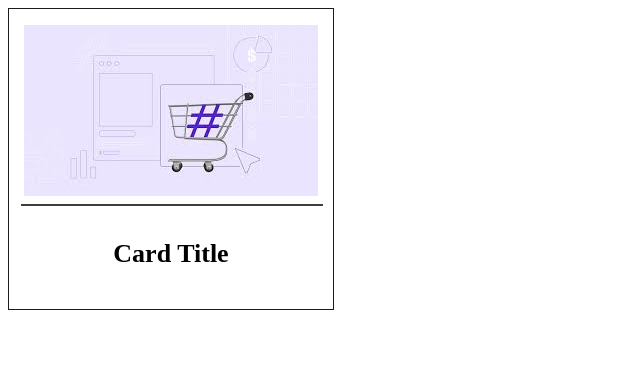
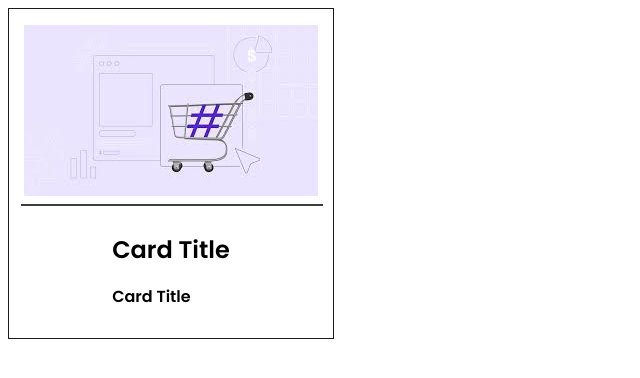
Before and after one commit to PedroHRFerreira/controle-de-estado, a Nuxt app: page / in a window 1280 px wide. Shown: the top 378 px of the page, without its empty margins (0-640 px from the left). Built offline with nearby package versions, Linux system fonts and the light colour scheme.

Commit message:
feat: :sparkles: fonts adionadas

```diff
--- a/app.vue
+++ b/app.vue
@@ -3,3 +3,13 @@
     <NuxtPage />
   </NuxtLayout>
 </template>
+<script setup>
+useHead({
+  link: [
+    {
+      rel: "stylesheet",
+      href: "https://fonts.googleapis.com/css2?family=Inter:wght@400;500;700&family=Poppins:wght@400;600;700&display=swap",
+    },
+  ],
+});
+</script>
--- a/components/atoms/text/styles.module.scss
+++ b/components/atoms/text/styles.module.scss
@@ -10,6 +10,7 @@
   display: flex;
   text-align: left;
   padding: 5px;
+  font-family: "Poppins", sans-serif;
 
   &.extra-large {
     @include font-size(28px, 28.8px, 700);
--- a/components/molecules/card/Index.vue
+++ b/components/molecules/card/Index.vue
@@ -9,10 +9,8 @@ export default defineComponent({
     <img src="/images/sales.jpeg" alt="placeholder" />
     <hr class="card--divider" />
     <div>
-      <AtomsText
-        text="Card Title"
-        @onclick="() => console.log('Card title clicked')"
-      />
+      <AtomsText size="medium" text="Card Title" />
+      <AtomsText size="extra-small" text="Card Title" />
     </div>
   </aside>
 </template>
```
